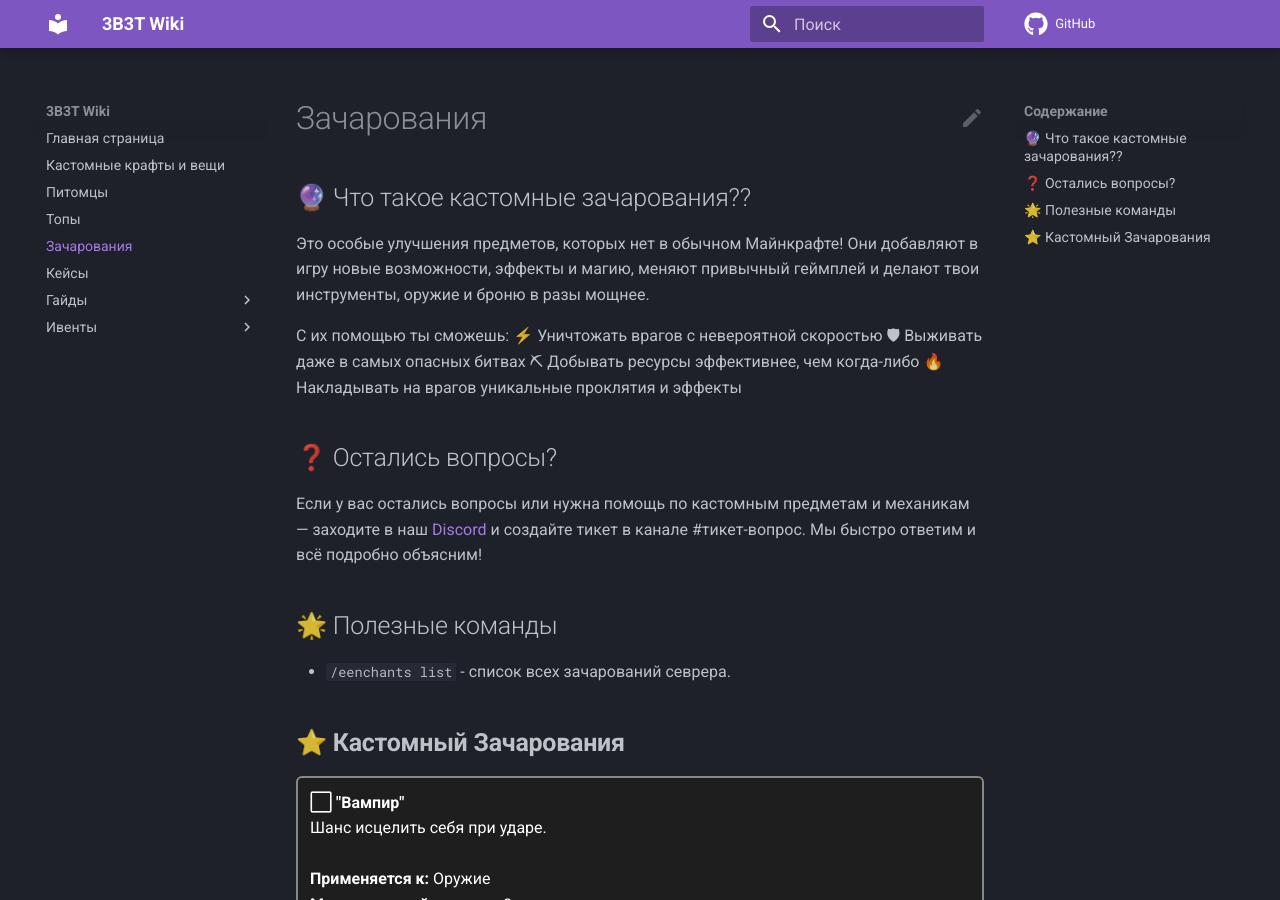
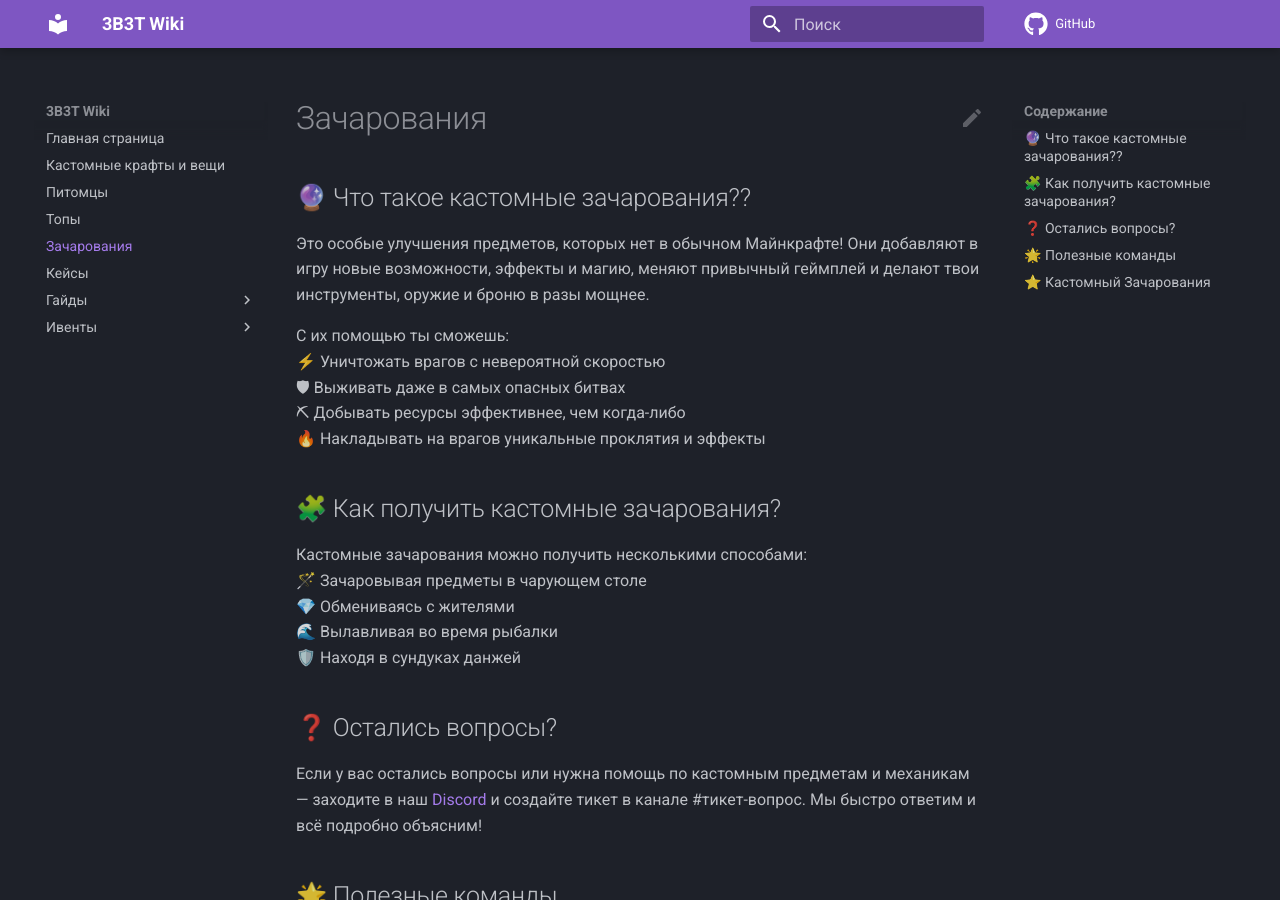
Before and after one commit to 3B3TServer/Docs, an MkDocs documentation site: the page built from docs/enchantments.md, in a window 1280 px wide and 900 px high. Built offline with MkDocs 1.6.1 and Material for MkDocs 9.7.7, drawn with Linux system fonts in a browser that asks for light colours; comment, search, counter and statistics services are not loaded.

Commit message:
Update enchantments.md

```diff
--- a/docs/enchantments.md
+++ b/docs/enchantments.md
@@ -5,11 +5,19 @@
 Это особые улучшения предметов, которых нет в обычном Майнкрафте!
 Они добавляют в игру новые возможности, эффекты и магию, меняют привычный геймплей и делают твои инструменты, оружие и броню в разы мощнее.
 
-С их помощью ты сможешь:
-⚡ Уничтожать врагов с невероятной скоростью
-🛡 Выживать даже в самых опасных битвах
-⛏ Добывать ресурсы эффективнее, чем когда-либо
-🔥 Накладывать на врагов уникальные проклятия и эффекты
+С их помощью ты сможешь:<br>
+⚡ Уничтожать врагов с невероятной скоростью<br>
+🛡  Выживать даже в самых опасных битвах<br>
+⛏  Добывать ресурсы эффективнее, чем когда-либо<br>
+🔥 Накладывать на врагов уникальные проклятия и эффекты<br>
+
+## 🧩 Как получить кастомные зачарования?
+
+Кастомные зачарования можно получить несколькими способами:<br>
+🪄 Зачаровывая предметы в чарующем столе<br>
+💎 Обмениваясь с жителями<br>
+🌊 Вылавливая во время рыбалки<br>
+🛡️ Находя в сундуках данжей<br>
 
 ## ❓ Остались вопросы?
 
```
